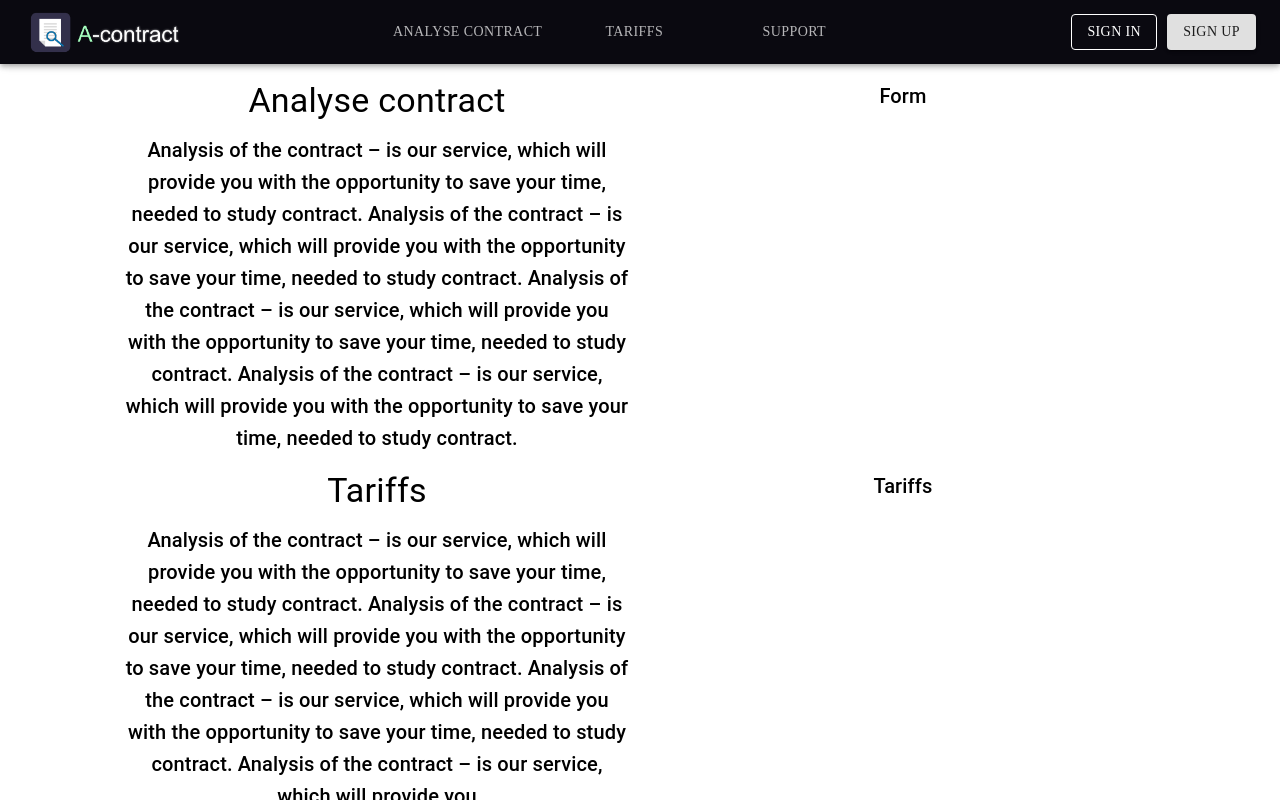
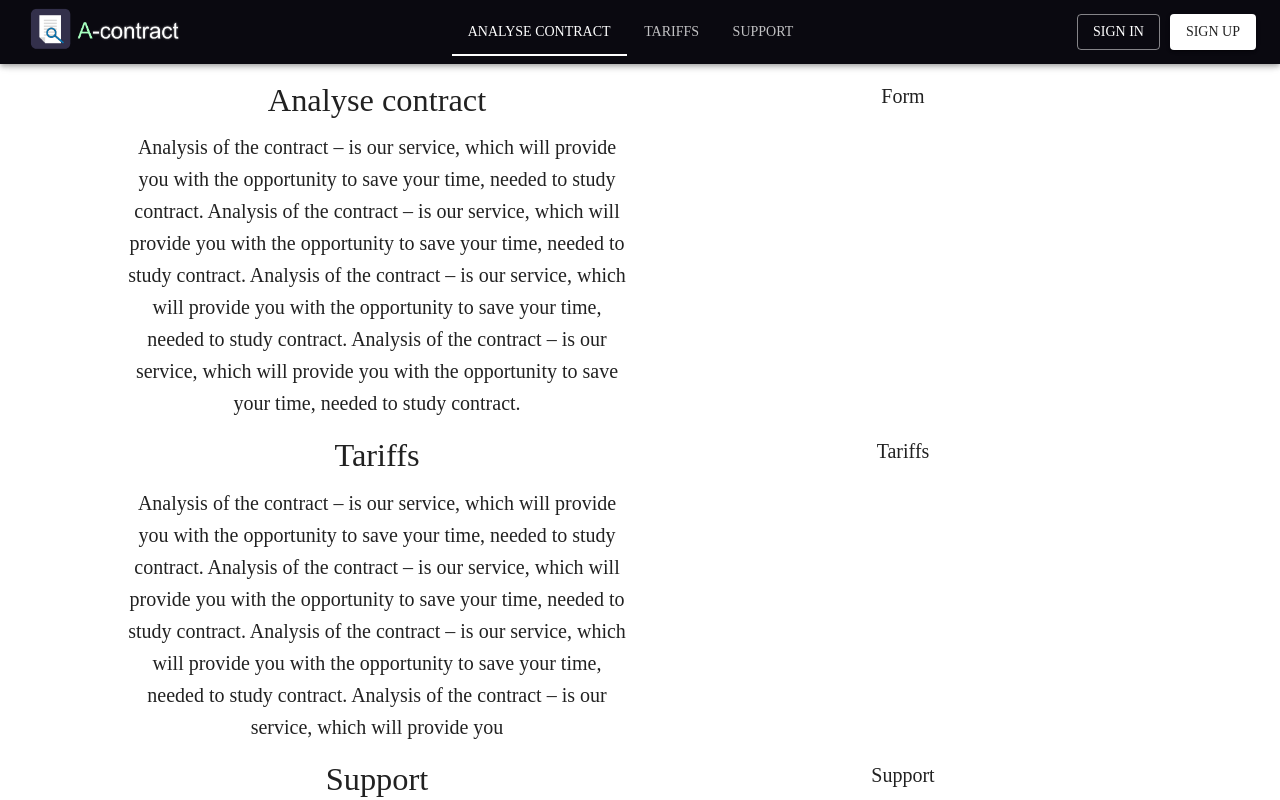
Before and after one commit to A-contract/a-contract-app, a Next.js app in the folder client/: page / in a window 1280 px wide. Built offline with nearby package versions, Linux system fonts and the light colour scheme.

Commit message:
create landpage

```diff
--- a/client/package.json
+++ b/client/package.json
@@ -11,7 +11,6 @@
   "dependencies": {
     "@emotion/react": "^11.10.6",
     "@emotion/styled": "^11.10.6",
-    "@material-ui/core": "^4.12.4",
     "@material-ui/icons": "^4.11.3",
     "@mui/core": "^5.0.0-alpha.54",
     "@mui/icons-material": "^5.11.9",
--- a/client/src/components/home/footer/Footer.tsx
+++ b/client/src/components/home/footer/Footer.tsx
@@ -1,5 +1,6 @@
-import {AppBar, Box, Toolbar, Typography, makeStyles, Button, IconButton, Menu, MenuItem, Container, Tooltip, Tabs, Tab, useTheme, useMediaQuery, List} from "@material-ui/core";
-import { ListItem, ListItemButton, ListItemText } from "@mui/material";
+
+
+import { Box, Container, List, ListItem, ListItemButton, ListItemText, Toolbar, Typography } from "@mui/material";
 import logo  from '../../../../images/logo.png'
 
 const navigation = ["Analyse contract", "Tariffs", "Support"];
--- a/client/src/components/home/header/DrawerMenu.tsx
+++ b/client/src/components/home/header/DrawerMenu.tsx
@@ -1,21 +1,37 @@
 import React, {useState} from 'react';
-import Link from "next/link";
 import {
     Drawer,
     IconButton,
-    List,
-    ListItemButton,
-    ListItemIcon,
-    ListItemText,
-    Typography,
+    Tab,
+    Tabs,
+    useTheme,
   } from "@mui/material";
 
 import MenuIcon from "@mui/icons-material/Menu";
 
-const sections = ["Analyse contract", "Tariffs", "Support"];
+
+const sections = [
+    {
+      name: "Analyse contract",
+      href: "#analyse-contract",
+      color: "secondary.light"
+    },
+    {
+      name: "Tariffs",
+      href: "#tariffs",
+      color: "secondary.light"
+    },
+    {
+      name: "Support",
+      href: "#support",
+      color: "secondary.light"
+    },
+]
 
 const DrawerMenu = () => {
+    const [valueTab, setValueTab] = useState(0);
     const [openDrawer, setOpenDrawer] = useState(false);
+    const theme = useTheme();
 
     return (
         <>
@@ -24,21 +40,28 @@ const DrawerMenu = () => {
                     open={openDrawer}
                     onClose={() => setOpenDrawer(false)}
                 >
-                <List style={{ backgroundColor: "#050408" }}>
+                    <Tabs
+                        orientation="vertical"
+                        textColor="secondary"
+                        sx={{
+                            bgcolor: theme.palette.primary.main,
+                        }}
+                        value={valueTab}
+                        onChange={(event : any, value : any) => (setValueTab(value))}
+                        TabIndicatorProps={{
+                            sx: { backgroundColor: theme.palette.secondary.main }
+                        }}
+                    >
                         {sections.map((section, index) => (
-                            <ListItemButton key={index}>
-                                <ListItemIcon>
-                                    <ListItemText primary={<Typography style={{ fontFamily: "Cera Pro", color: "#ffffff" }}>{section}</Typography>} />
-                                </ListItemIcon>
-                            </ListItemButton>
+                            <Tab key={ index } label={ section.name } href={ section.href } sx={{ color: section.color }}/>
                         ))}
-                </List>
+                    </Tabs>
                 </Drawer>
                 <IconButton
-                style={{ color: "white", marginLeft: "auto" }}
+                    sx={{ color: theme.palette.secondary.main}}
                     onClick={() => setOpenDrawer(!openDrawer)}
                 >
-                <MenuIcon />
+                    <MenuIcon sx={{ color: theme.palette.secondary.main }} />
                 </IconButton>
         </>
     )
--- a/client/src/components/home/header/Header.tsx
+++ b/client/src/components/home/header/Header.tsx
@@ -1,47 +1,87 @@
 import React, {useState} from 'react';
 import Link from "next/link";
-import {AppBar, Box, Toolbar, Typography, makeStyles, Button, IconButton, Menu, MenuItem, Container, Tooltip, Tabs, Tab, useTheme, useMediaQuery} from "@material-ui/core";
 import DrawerMenu from './DrawerMenu';
 import logo  from '../../../../images/logo.png'
+import { AppBar, Box, Button, Tab, Tabs, Toolbar, Typography, useMediaQuery, useTheme } from '@mui/material';
+
+const sections = [
+  {
+    name: "Analyse contract",
+    href: "#analyse-contract",
+    color: "secondary.light"
+  },
+  {
+    name: "Tariffs",
+    href: "#tariffs",
+    color: "secondary.light"
+  },
+  {
+    name: "Support",
+    href: "#support",
+    color: "secondary.light"
+  },
+]
 
 const Header = () => {
-  const [value, setValue] = useState();
+  const [valueTab, setValueTab] = useState(0);
   const theme = useTheme();
   const isMatch = useMediaQuery(theme.breakpoints.down("md"));
 
   return (
-      <AppBar style={{ background: "#0A0910"}}>
+      <AppBar color="primary">
         <Toolbar>
         {isMatch ? (
           <>
-            <Typography style={{ fontFamily: "Cera Pro" }} >A-contract</Typography>
+            <Box component="div">
+              <Typography>A-contract</Typography>
+            </Box>
+            <Box
+              component="div"
+              sx={{ ml: "auto"}}
+            >
               <DrawerMenu />
+            </Box>
+
           </>
         ) : (
           <>
-              <img src={ logo.src } alt="logo" style={{ width: "160px" }} />
-
+            <Box component="div">
+            {/* add style for logo */}
+              <img
+                src={ logo.src }
+                alt="logo"
+                style={{ width: "160px" }}
+              />
+            </Box>
+            <Box
+              component="div"
+              sx={{ mx: "auto"}}
+            >
               <Tabs
-              style={{ marginLeft: "auto"}}
-              textColor="inherit"
-              value={value}
-              onChange={(e, value) => setValue(value)}
+                textColor="secondary"
+                value={valueTab}
+                onChange={(event : any, value : any) => (setValueTab(value))}
                 TabIndicatorProps={{
-                style: {
-                  backgroundColor: "#ffffff"
-                }
+                  sx: { backgroundColor: theme.palette.secondary.main }
                 }}
               >
-              <Tab style={{ fontFamily: "Cera Pro" }} label="Analyse contract" href="#analyse-contract" />
-              <Tab style={{ fontFamily: "Cera Pro" }} label="Tariffs" href="#tariffs" />
-              <Tab style={{ fontFamily: "Cera Pro" }} label="Support" href="#support" />
+                {sections.map((section, index) => (
+                  <Tab key={ index } label={ section.name } href={ section.href } sx={{ color: section.color }}/>
+                ))}
               </Tabs>
-            <Link style={{ marginLeft: "auto" }} href="cabinet" target="_blank">
-              <Button style={{ color: "#ffffff", border: "1px solid #ffffff", fontFamily: "Cera Pro" }} variant="outlined">Sign In</Button>
+            </Box>
+            <Box
+              component="div"
+              sx={{ mf: "auto" }}
+            >
+              <Link href="cabinet" target="_blank">
+                <Button variant="outlined" color="secondary">Sign In</Button>
               </Link>
-            <Link style={{ marginLeft: "10px" }} href="cabinet" target="_blank">
-              <Button style={{ fontFamily: "Cera Pro" }} variant="contained">Sign up</Button>
+              <Link href="cabinet" target="_blank" style={{ marginLeft: "10px" }}>
+                <Button variant="contained" color="secondary">Sign up</Button>
               </Link>
+            </Box>
+
           </>
         )}
         </Toolbar>
--- a/client/src/components/home/main/Main.tsx
+++ b/client/src/components/home/main/Main.tsx
@@ -1,4 +1,5 @@
-import {AppBar, Box, Toolbar, Typography, makeStyles, Button, IconButton, Menu, MenuItem, Container, Tooltip, Tabs, Tab, useTheme, useMediaQuery, Grid, Card, CardMedia, CardContent, CardActions} from "@material-ui/core";
+
+import { Box, Container, Typography } from "@mui/material";
 import { Stack } from "@mui/system";
 
 const cards = [1, 2, 3, 4, 5, 6, 7, 8, 9];
--- a/client/src/pages/_app.tsx
+++ b/client/src/pages/_app.tsx
@@ -1,6 +1,24 @@
 import '@/styles/globals.css'
 import type { AppProps } from 'next/app'
+import Head from 'next/head'
+import theme from 'utils/theme'
+import { CssBaseline, ThemeProvider } from '@mui/material'
 
 export default function App({ Component, pageProps }: AppProps) {
-  return <Component {...pageProps} />
+  return (
+    <>
+      <Head>
+        <title>A-contract</title>
+        <meta name="description" content="A-contract" />
+        <meta name="viewport" content="width=device-width, initial-scale=1" />
+        <link rel="icon" href="/favicon.ico" />
+      </Head>
+      <ThemeProvider theme={theme}>
+        <CssBaseline/>
+        <Component {...pageProps} />
+      </ThemeProvider>
+
+    </>
+
+  )
 }
--- a/client/src/pages/index.tsx
+++ b/client/src/pages/index.tsx
@@ -9,18 +9,11 @@ import Main from '@/components/home/main/Main'
 export default function Home() {
   return (
     <>
-      <Head>
-        <title>A-contract</title>
-        <meta name="description" content="A-contract" />
-        <meta name="viewport" content="width=device-width, initial-scale=1" />
-        <link rel="icon" href="/favicon.ico" />
-      </Head>
       <main className={styles.wrapper }>
         <Header /> {/* without ThemeProvider / Default stylization */}
         <Main />
         <Footer />
       </main>
-
     </>
   )
 }
--- /dev/null
+++ b/client/utils/theme.tsx
@@ -0,0 +1,24 @@
+
+import { createTheme, responsiveFontSizes } from "@mui/material";
+
+const theme = responsiveFontSizes(
+    createTheme({
+        palette: {
+            primary: {
+                main: "#0A0910",
+            },
+            secondary: {
+                main: "#FFFFFF",
+                light: "#ffffffbf",
+            },
+            info: {
+                main: "#577C61",
+            },
+        },
+        typography: {
+            fontFamily: 'Cera Pro',
+
+        },
+  }));
+
+export default theme;
```
Also changed, not shown: 1 other file (tests, documents, lock files or other folders). Lines whose indentation alone changed are shown as unchanged.
